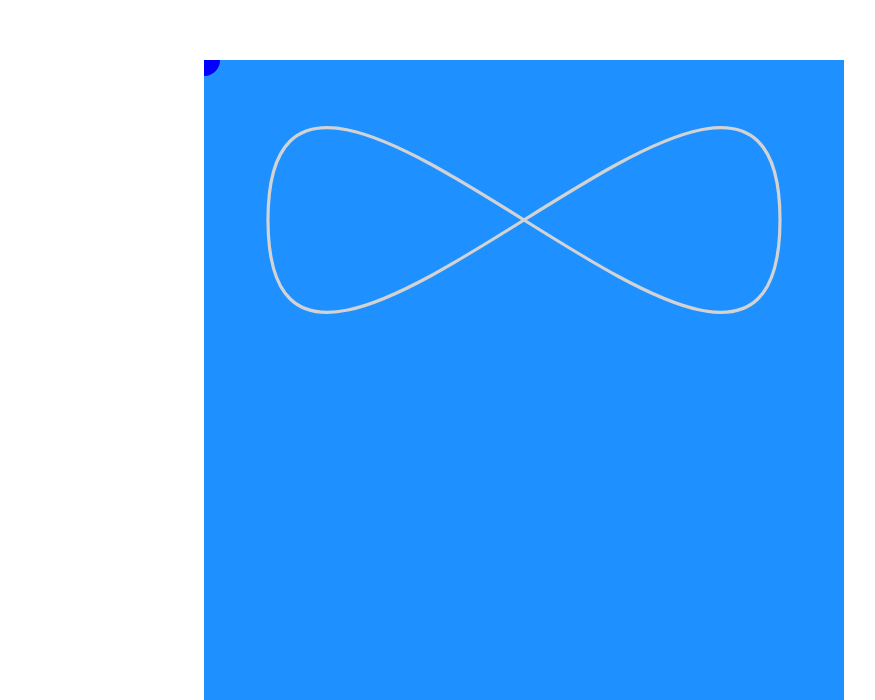
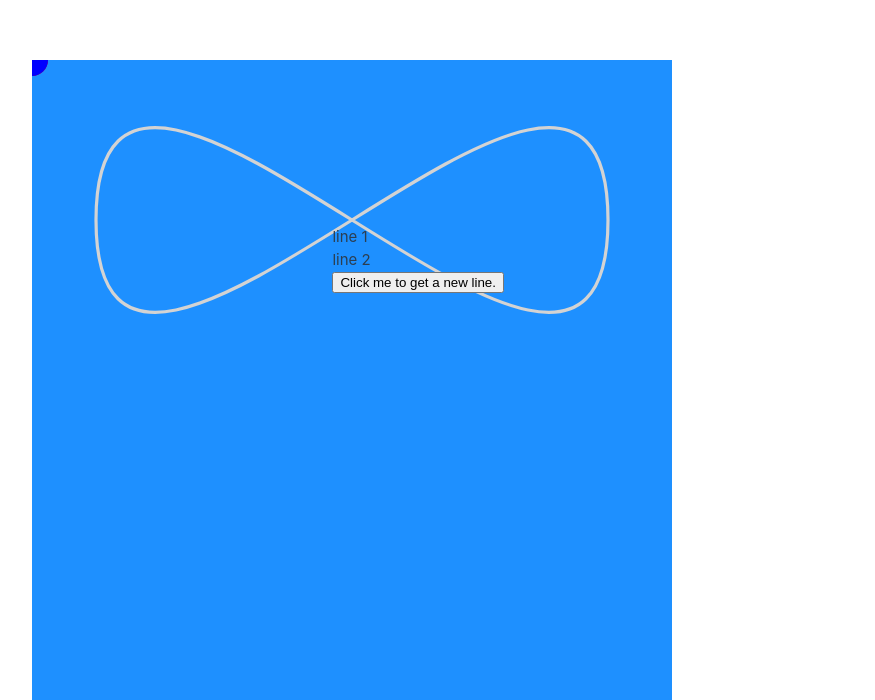
Before and after one commit to UnicornSyrup/Rolly-Chair-Racing-League-Frontend, a Vue app in the folder Rolly-Chair-Racing-League/: page / in a window 1280 px wide. Shown: the part 140-840 px from the top of the page, without its empty margins (56-931 px from the left). Built offline with nearby package versions, Linux system fonts and the light colour scheme.

Commit message:
added log

```diff
--- a/Rolly-Chair-Racing-League/src/App.vue
+++ b/Rolly-Chair-Racing-League/src/App.vue
@@ -1,10 +1,12 @@
 <script setup>
 import Race from"./components/Race.vue"
+import Log from "./components/Log.vue"
 </script>
 
 <template>
   <header>
     <Race></Race>
+    <Log></Log>
   </header>
 </template>
 
--- a/Rolly-Chair-Racing-League/src/components/Log.vue
+++ b/Rolly-Chair-Racing-League/src/components/Log.vue
@@ -0,0 +1,27 @@
+<script setup>
+</script>
+
+<template>
+    <div id="log-container">
+        <div class="box" id="id1">
+        <p>
+        line 1
+        </p>
+        <p>
+        line 2
+        </p>
+        </div>
+        <button type="button"
+        onclick="document.getElementById('id1').innerHTML += '<p>line 3</p>'">
+        Click me to get a new line.</button>
+    </div>
+</template>
+
+<style scoped>
+#track-container{
+    height: 80vh;
+    width: 40vw;
+    border-color: white;
+    background: dodgerblue;
+}
+</style>
```
